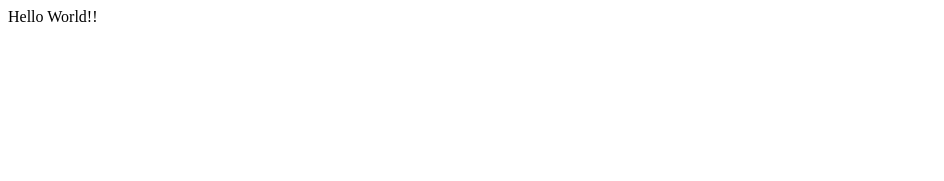
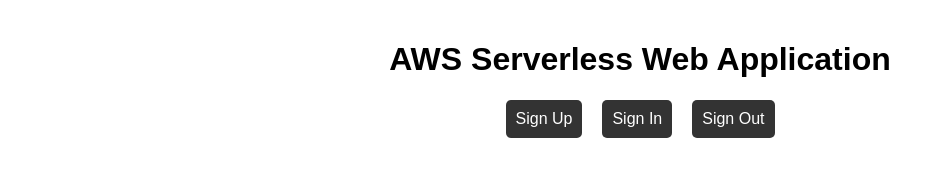
Before and after one commit to CloudSpyV/ServerlessWebApp, a plain HTML site: page index.html in a window 1280 px wide. Shown: the whole page, without its empty margins (0-944 px from the left). Drawn offline with Linux system fonts and the light colour scheme.

Commit message:
updated index.html

```diff
--- a/index.html
+++ b/index.html
@@ -1,9 +1,48 @@
 <!DOCTYPE html>
 <html>
-    <head>
-        <title> AWS Serverless Web Application</title>
-    </head>
-    <body>
-Hello World!!
-    </body>
+<head>
+    <title>AWS Serverless Web Application</title>
+    <style>
+        body {
+            font-family: Arial, sans-serif;
+            margin: 0;
+            padding: 20px;
+        }
+
+        h1 {
+            text-align: center;
+        }
+
+        .navigation {
+            display: flex;
+            justify-content: center;
+            margin-bottom: 20px;
+        }
+
+        .navigation a {
+            margin: 0 10px;
+            text-decoration: none;
+            padding: 10px;
+            background-color: #333;
+            color: #fff;
+            border-radius: 5px;
+        }
+
+        .navigation a:hover {
+            background-color: #555;
+        }
+    </style>
+</head>
+<body>
+    <h1>AWS Serverless Web Application</h1>
+
+    <div class="navigation">
+        <a href="https://web-app-ntcc-2023.auth.us-east-1.amazoncognito.com/signup?client_id=ad9l2fpimvmj4k9shsirgosd7&response_type=code&scope=email+openid+phone&redirect_uri=https%3A%2F%2Fexample.com">Sign Up</a>
+        <a href="./sign-in.html">Sign In</a>
+        <a href="./sign-out.html">Sign Out</a>
+    </div>
+
+    <!-- Rest of your content here -->
+
+</body>
 </html>
```
